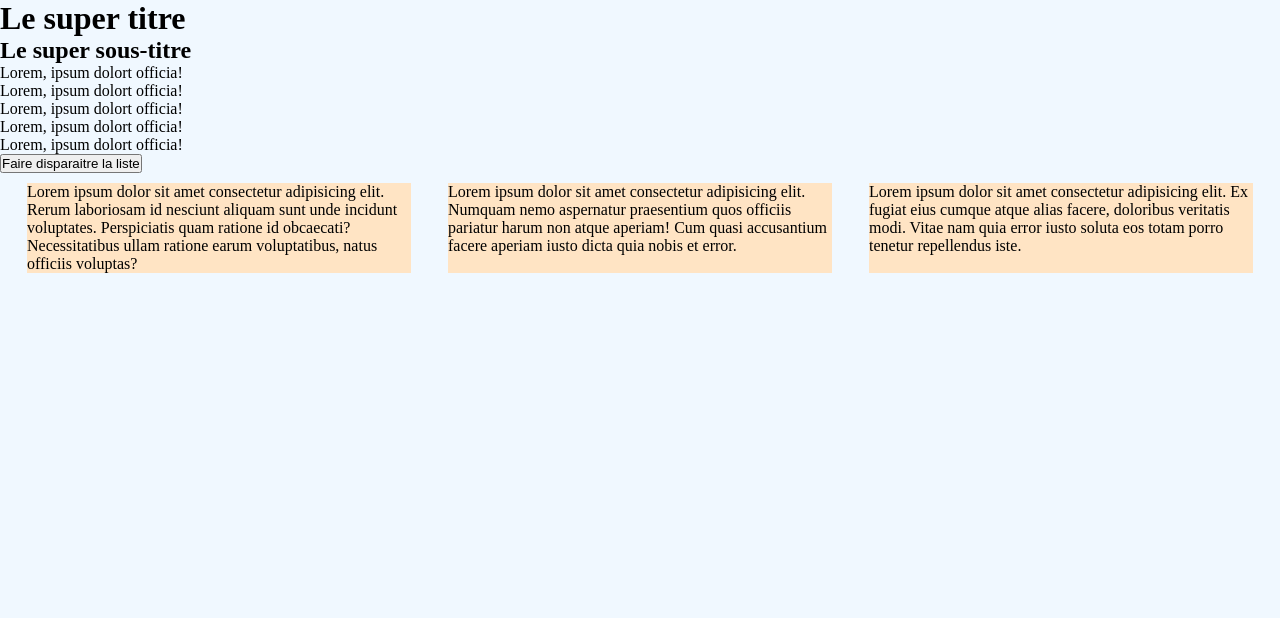
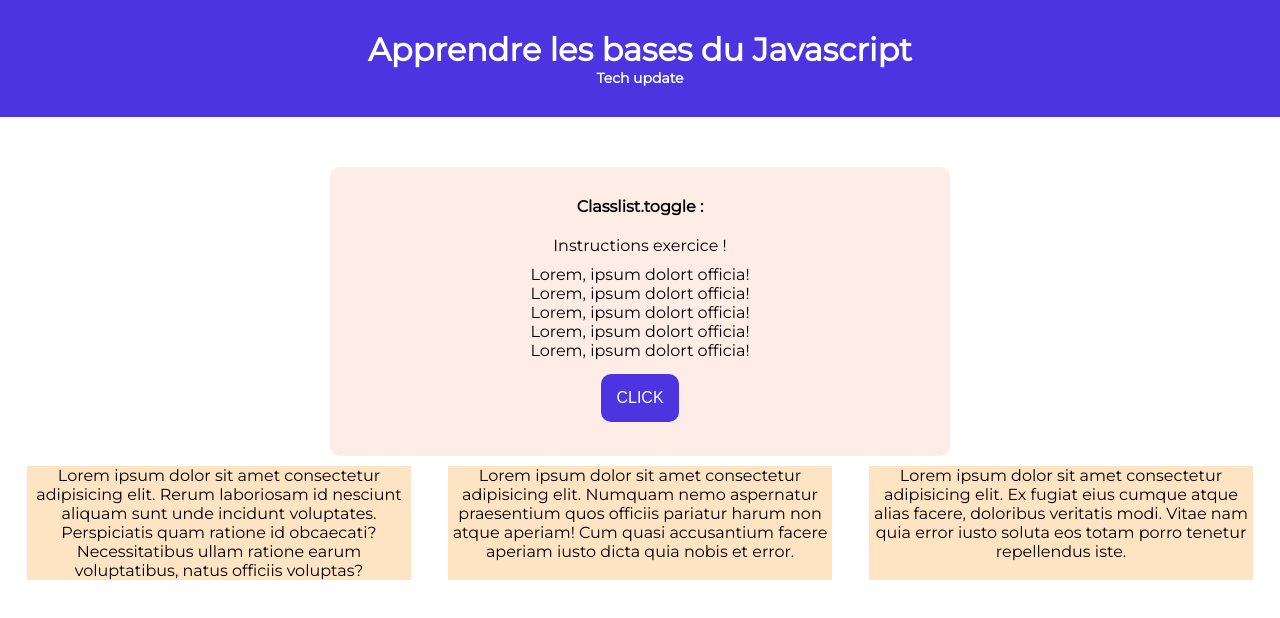
Before and after one commit to RzWilliam/Base-js, a plain HTML site: page index.html in a window 1280 px wide. Drawn offline with Linux system fonts and the light colour scheme.

Commit message:
💄 Update css header/ex1 card

```diff
--- a/index.html
+++ b/index.html
@@ -2,6 +2,7 @@
 <html lang="en">
 <head>
     <meta charset="UTF-8">
+    <link href='https://fonts.googleapis.com/css?family=Montserrat' rel='stylesheet'>
     <meta http-equiv="X-UA-Compatible" content="IE=edge">
     <meta name="viewport" content="width=device-width, initial-scale=1.0">
     <title>Tuto Base-Js</title>
@@ -9,10 +10,14 @@
 </head>
 
 <body>
+    <header class="cours">
+        <h1>Apprendre les bases du Javascript</h1>
+        <h2>Tech update</h2>
+    </header>
 
-    <h1>Le super titre</h1>
-    <h2>Le super sous-titre</h2>
-
+    <div class="exo1">
+        <p class="content">Classlist.toggle :</p>
+        <p>Instructions exercice !</p>
         <ul>
             <li>Lorem, ipsum dolort officia!</li>
             <li>Lorem, ipsum dolort officia!</li>
@@ -21,7 +26,9 @@
             <li>Lorem, ipsum dolort officia!</li>
         </ul>
 
-    <button id="button">Faire disparaitre la liste</button>
+        <button id="button">CLICK</button>
+    </div>
+
 
     <div class="flex_random">
         <div class="random">Lorem ipsum dolor sit amet consectetur adipisicing elit. Rerum laboriosam id nesciunt aliquam sunt unde incidunt voluptates. Perspiciatis quam ratione id obcaecati? Necessitatibus ullam ratione earum voluptatibus, natus officiis voluptas?
--- a/style.css
+++ b/style.css
@@ -5,7 +5,61 @@
 }
 
 body {
-    background-color: aliceblue;
+    font-family: 'Montserrat';
+    background-color: white;
+    text-align: center;
+}
+
+h1{
+    font-size: 32px;
+}
+
+h2{
+    font-size: 14px;
+}
+
+header {
+    background-color: #4C35E0;
+    color: white;
+    padding: 30px;
+}
+
+.exo1 {
+    background-color: #FEEDE6;
+    display: inline-block;
+    max-width: auto;
+    vertical-align: top;
+    padding: 30px 200px;
+    margin-top: 50px;
+    border-radius: 10px;
+}
+
+ul {
+    list-style: none;
+    margin:10px 0;
+}
+
+button {
+    background-color: #4C35E0;
+    border: none;
+    color: white;
+    padding: 15px;
+    text-align: center;
+    text-decoration: none;
+    display: inline-block;
+    font-size: 16px;
+    margin: 4px 0px;
+    cursor: pointer;
+    border-radius: 10px;
+}
+
+button:hover {
+    opacity: 0.8;
+}
+
+.content {
+    font-weight: bold;
+    margin-bottom: 20px;
 }
 
 .flex_random {
```
Lines whose indentation alone changed are shown as unchanged.
